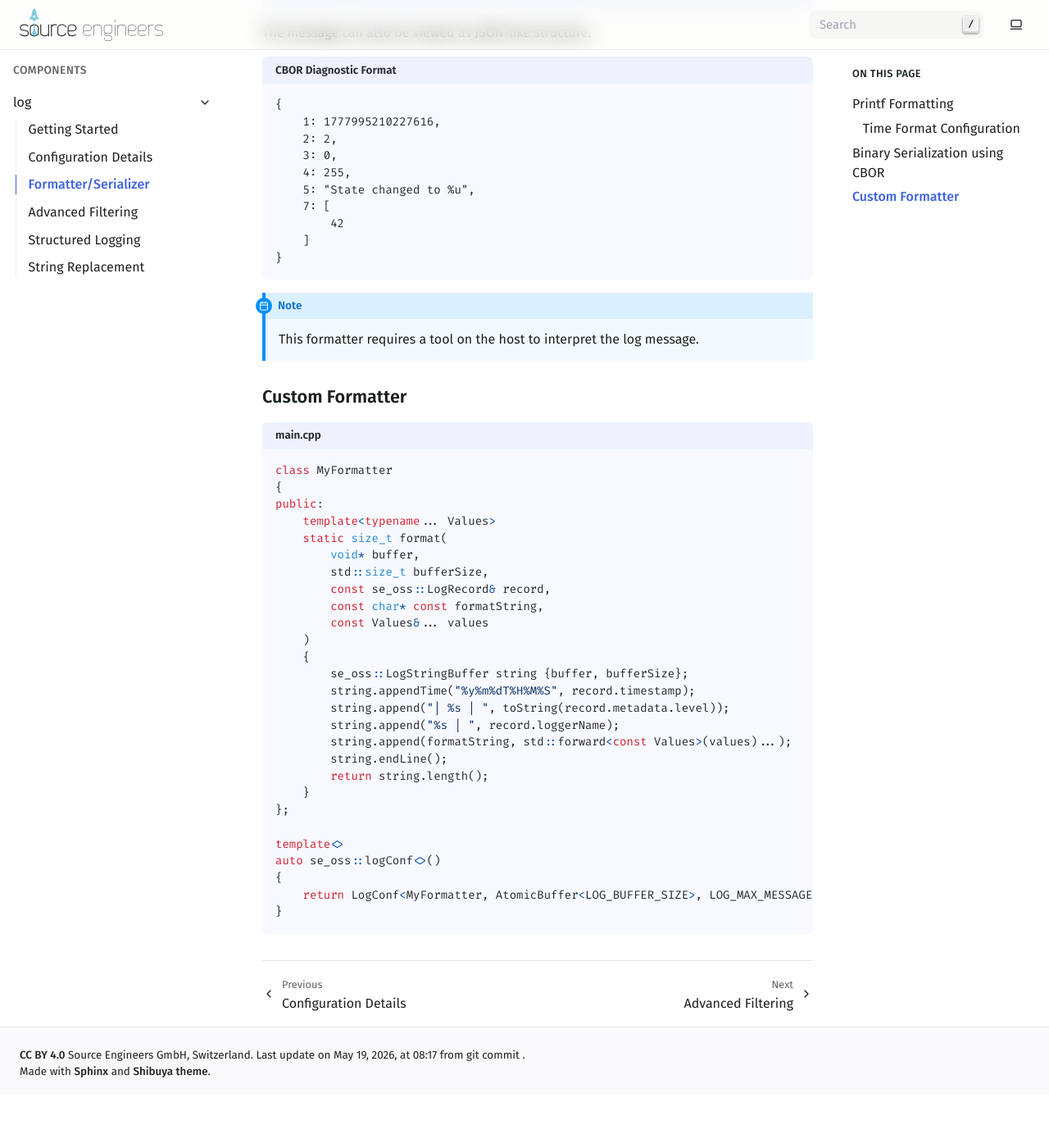
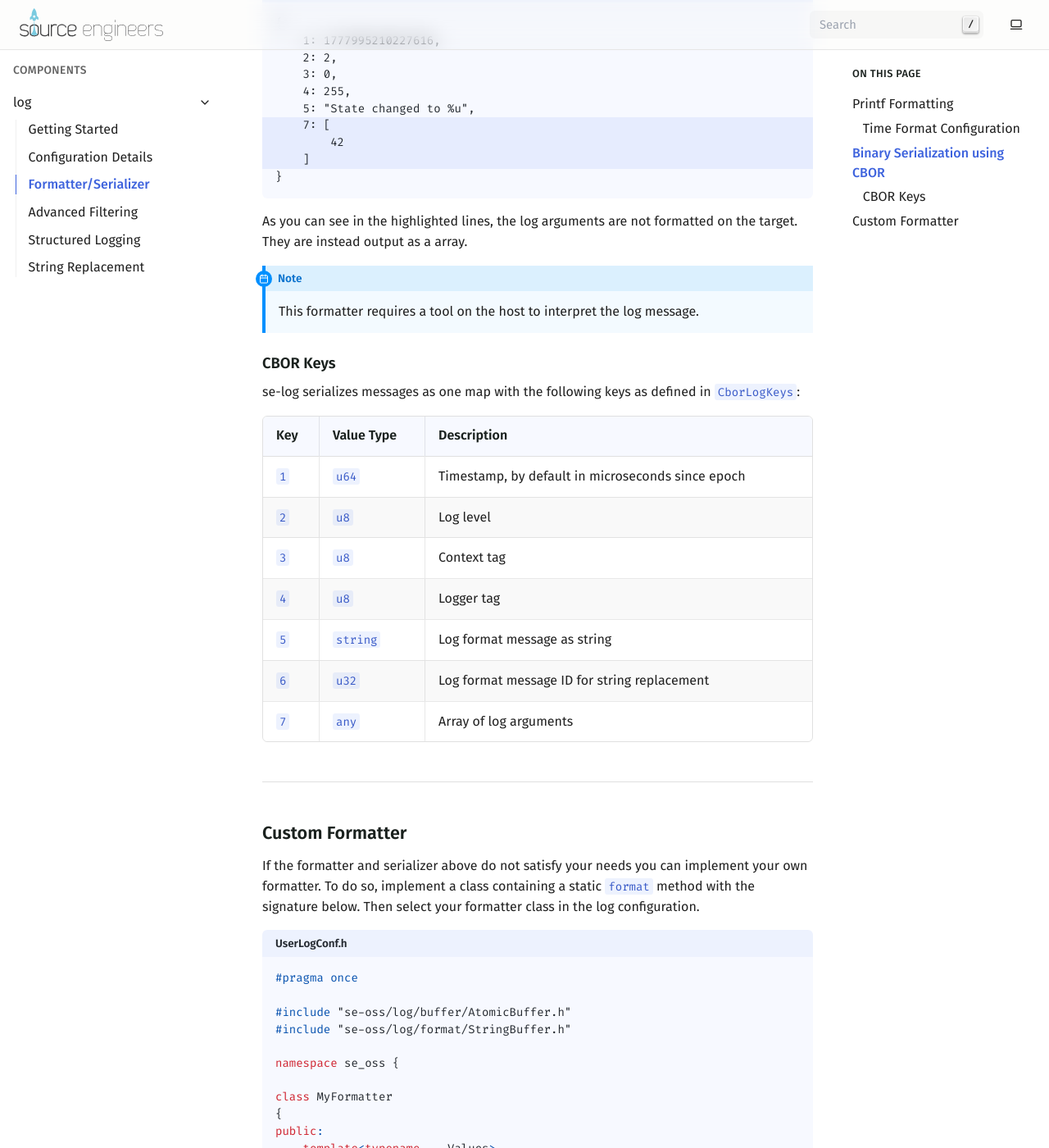
Before and after one commit to sourceengineers/se-oss, a Sphinx documentation site: the page built from doc/log/formatter.rst, in a window 1280 px wide and 1400 px high, scrolled down 2709 px. Shown: the whole window at 82% size. Built offline with Sphinx 7.4.7, drawn with Linux system fonts in a browser that asks for light colours; the version number could not be read and is left out; before the commit the page ends 4043 px from its top, so only the background shows below that; some of the changed text lies outside the part shown.

Commit message:
docs(log): extend log documentation

```diff
--- a/doc/log/formatter.rst
+++ b/doc/log/formatter.rst
@@ -29,15 +29,11 @@ Time Format Configuration
 The time format of the ``PrintfFormatter`` can be selected as template parameter:
 
 .. code-block:: c++
-    :caption: main.cpp
+    :caption: UserLogConf.h
 
-    #include "se-oss/log/Conf.h"
-
-    template <>
-    auto se_oss::logConf<>()
-    {
-        return LogConf<PrintfFormatter<TimeFormat::ISO8601>, AtomicBuffer<1024>, 128>{};
-    }
+    // [..]
+    using Formatter = PrintfFormatter<TimeFormat::ISO8601>;
+    // [..]
 
 These time formats are supported:
 
@@ -60,6 +56,9 @@ These time formats are supported:
 +----------------+-----------------------------------------------------+-------------------------------+
 
 
+----
+
+
 .. _Binary Formatter:
 
 Binary Serialization using CBOR
@@ -78,15 +77,11 @@ This has the following advantages:
 * CBOR serialization is often computationally cheaper than printf
 
 .. code-block:: c++
-    :caption: main.cpp
+    :caption: UserLogConf.h
 
-    #include "se-oss/log/Conf.h"
-
-    template <>
-    auto se_oss::logConf<>()
-    {
-        return LogConf<CborFormatter, AtomicBuffer<1024>, 128>{};
-    }
+    // [..]
+    using Formatter = CborFormatter;
+    // [..]
 
 A change of formatter does not impact the log calls. So, the call stays is the same as before:
 
@@ -127,6 +122,7 @@ The message can also be viewed as JSON-like structure.
 
 .. code-block:: text
     :caption: CBOR Diagnostic Format
+    :emphasize-lines: 7-9
 
     {
         1: 1777995210227616,
@@ -139,18 +135,65 @@ The message can also be viewed as JSON-like structure.
         ]
     }
 
+As you can see in the highlighted lines, the log arguments are not formatted on the target.
+They are instead output as a array.
 
 .. note::
     This formatter requires a tool on the host to interpret the log message.
 
+CBOR Keys
+^^^^^^^^^
+se-log serializes messages as one map with the following keys as defined in ``CborLogKeys``:
+
+.. list-table::
+   :header-rows: 1
+
+   * - Key
+     - Value Type
+     - Description
+   * - ``1``
+     - ``u64``
+     - Timestamp, by default in microseconds since epoch
+   * - ``2``
+     - ``u8``
+     - Log level
+   * - ``3``
+     - ``u8``
+     - Context tag
+   * - ``4``
+     - ``u8``
+     - Logger tag
+   * - ``5``
+     - ``string``
+     - Log format message as string
+   * - ``6``
+     - ``u32``
+     - Log format message ID for string replacement
+   * - ``7``
+     - ``any``
+     - Array of log arguments
+
+
+----
 
 
 Custom Formatter
 ----------------
 
+If the formatter and serializer above do not satisfy your needs you can implement your own formatter.
+To do so, implement a class containing a static ``format`` method with the signature below.
+Then select your formatter class in the log configuration.
 
 .. code-block:: cpp
-    :caption: main.cpp
+    :caption: UserLogConf.h
+    :emphasize-lines: 12-18,33
+
+    #pragma once
+
+    #include "se-oss/log/buffer/AtomicBuffer.h"
+    #include "se-oss/log/format/StringBuffer.h"
+
+    namespace se_oss {
 
     class MyFormatter
     {
@@ -174,8 +217,13 @@ Custom Formatter
         }
     };
 
-    template<>
-    auto se_oss::logConf<>()
-    {
-        return LogConf<MyFormatter, AtomicBuffer<LOG_BUFFER_SIZE>, LOG_MAX_MESSAGE_LENGTH> {};
-    }
+    namespace log_conf {
+
+    // #define SE_OSS_LOG_REPLACE_STRINGS
+    using Formatter = MyFormatter;
+    using Buffer = AtomicBuffer<2048>;
+    constexpr std::size_t MAX_MESSAGE_LENGTH {256};
+    constexpr LogLevel MAX_LOG_LEVEL {LogLevel::TRACE};
+
+    } // namespace log_conf
+    } // namespace se_oss
```
Also changed, not shown: other parts of doc/log/formatter.rst (+1 -1 lines), doc/log/configuration.rst (+48 -25 lines), doc/log/getting-started.rst (+0 -8 lines), doc/log/resource-replacement.rst (+9 -2 lines).
